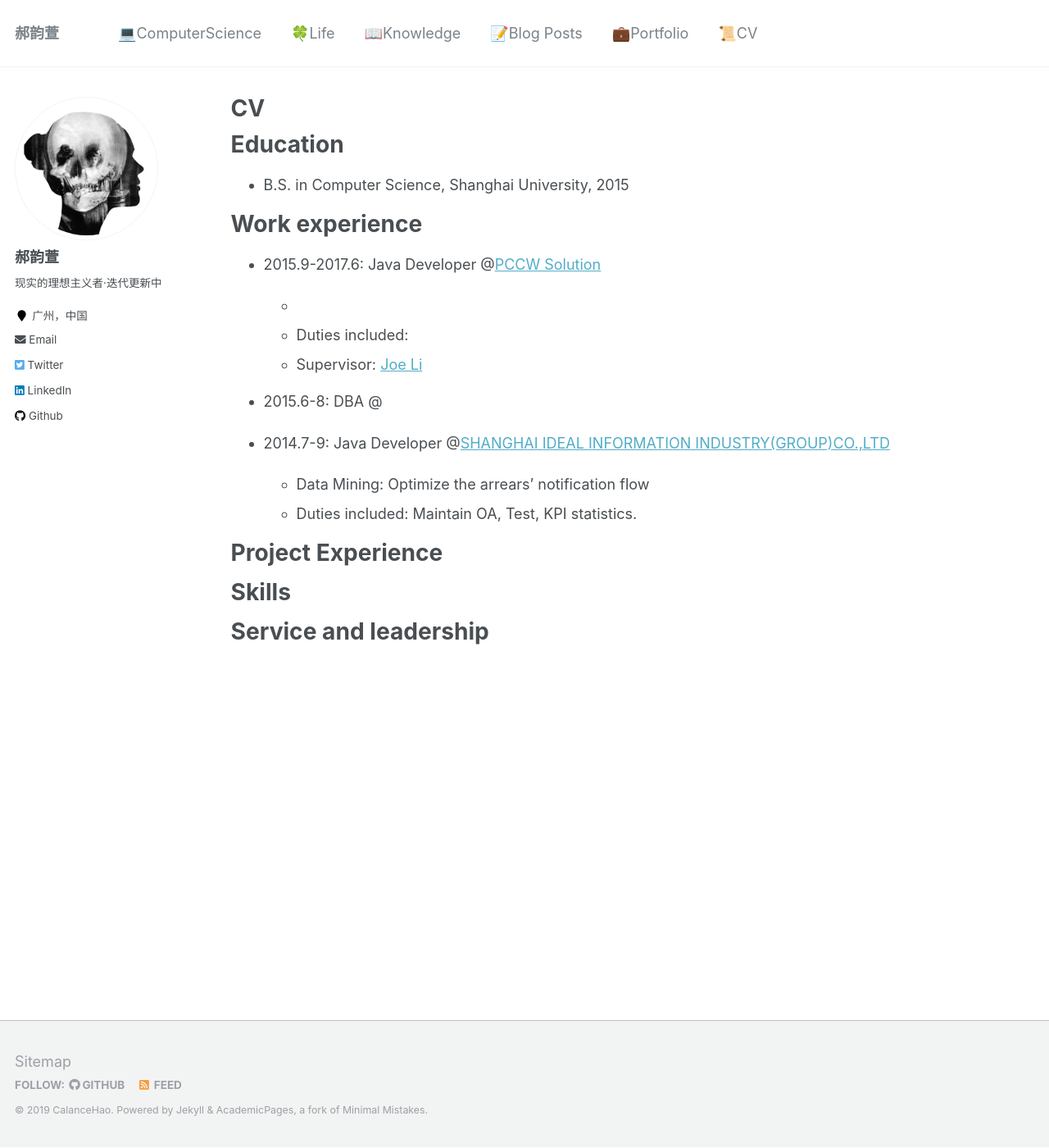
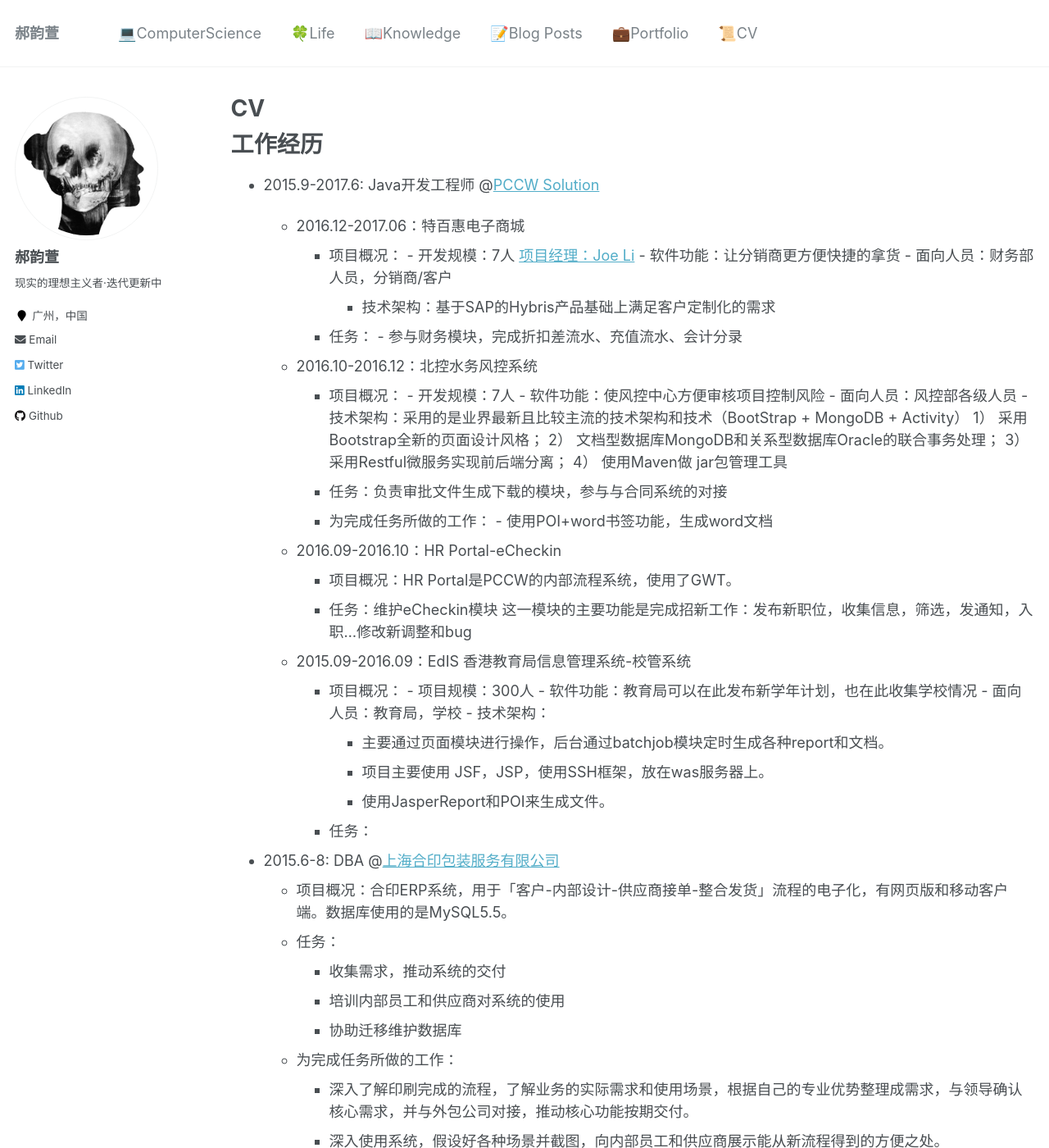
Before and after one commit to CalanceHao/CalanceHao.Github.io, a Jekyll site: the page built from _pages/cv.md, in a window 1280 px wide and 1400 px high. Shown: the whole window at 82% size. Built offline with Jekyll 4.4.1, drawn with Linux system fonts in a browser that asks for light colours; some of the changed text lies outside the part shown.

Commit message:
add project details

```diff
--- a/_pages/cv.md
+++ b/_pages/cv.md
@@ -9,32 +9,75 @@
 
 {% include base_path %}
 
-Education
+
+工作经历
 ======
-* B.S. in Computer Science, Shanghai University, 2015
+* 2015.9-2017.6: Java开发工程师 @[PCCW Solution](https://www.linkedin.com/company/pccw-solutions-limited-official-company-page/)
 
-Work experience
+  * 2016.12-2017.06：特百惠电子商城
+	 - 项目概况：
+	 	- 开发规模：7人 [项目经理：Joe Li](https://www.linkedin.com/in/joe-li-99a22a117/)
+	 	- 软件功能：让分销商更方便快捷的拿货
+	 	- 面向人员：财务部人员，分销商/客户
+		- 技术架构：基于SAP的Hybris产品基础上满足客户定制化的需求
+	 - 任务：
+	 	- 参与财务模块，完成折扣差流水、充值流水、会计分录
+
+  * 2016.10-2016.12：北控水务风控系统
+  	 - 项目概况：
+	 	- 开发规模：7人
+	 	- 软件功能：使风控中心方便审核项目控制风险
+	 	- 面向人员：风控部各级人员
+		- 技术架构：采用的是业界最新且比较主流的技术架构和技术（BootStrap + MongoDB + Activity）
+			1） 采用Bootstrap全新的页面设计风格；
+			2） 文档型数据库MongoDB和关系型数据库Oracle的联合事务处理；
+			3） 采用Restful微服务实现前后端分离；
+			4） 使用Maven做 jar包管理工具
+	 - 任务：负责审批文件生成下载的模块，参与与合同系统的对接
+	 - 为完成任务所做的工作：
+	 	- 使用POI+word书签功能，生成word文档
+
+  * 2016.09-2016.10：HR Portal-eCheckin
+  	 - 项目概况：HR Portal是PCCW的内部流程系统，使用了GWT。
+	 - 任务：维护eCheckin模块
+	 		这一模块的主要功能是完成招新工作：发布新职位，收集信息，筛选，发通知，入职...修改新调整和bug
+
+  * 2015.09-2016.09：EdIS 香港教育局信息管理系统-校管系统
+  	 - 项目概况：
+  	 	- 项目规模：300人
+		- 软件功能：教育局可以在此发布新学年计划，也在此收集学校情况
+		- 面向人员：教育局，学校
+		- 技术架构：
+			- 主要通过页面模块进行操作，后台通过batchjob模块定时生成各种report和文档。
+			- 项目主要使用 JSF，JSP，使用SSH框架，放在was服务器上。
+			- 使用JasperReport和POI来生成文件。
+	 - 任务：
+
+* 2015.6-8: DBA @[上海合印包装服务有限公司](https://www.linkedin.com/company/上海合印网络科技有限公司/about/)
+	- 项目概况：合印ERP系统，用于「客户-内部设计-供应商接单-整合发货」流程的电子化，有网页版和移动客户端。数据库使用的是MySQL5.5。
+	- 任务：
+		- 收集需求，推动系统的交付
+		- 培训内部员工和供应商对系统的使用
+		- 协助迁移维护数据库
+	- 为完成任务所做的工作：
+		- 深入了解印刷完成的流程，了解业务的实际需求和使用场景，根据自己的专业优势整理成需求，与领导确认核心需求，并与外包公司对接，推动核心功能按期交付。
+		- 深入使用系统，假设好各种场景并截图，向内部员工和供应商展示能从新流程得到的方便之处。
+		- 为数据库的迁移查找资料，准备数据，展示风险和优劣帮助领导决策
+
+* 2014.7-9: Java开发(实习) @[上海理想信息产业有限公司](https://www.linkedin.com/company/上海理想信息产业-集团-有限公司/about/)
+  - 测试新功能：手工测试，截图
+  - 数据挖掘分析 催欠流程的优化
+	- 当时的场景：
+		- 外部：预付费用户欠款情况需要改善，要求给出方案
+		- 自我：此前从未使用过相关技术
+	- 需要完成的任务：与负责这个流程的员工一同完成，限期一周
+	- 采取的行动：
+		1. 马上查找学习数据挖掘技术，选定Weka来完成任务。
+		2. 对照数据分类结果和实际业务，与同事讨论，得出数据&结论。
+		3. 做成PPT展示
+	- 最终的结果：领导认可了方案，实际款项回收情况有改善。
+	- 自身的感受：自信 相信任何问题都是可以被解决的
+
+教育经历
 ======
-* 2015.9-2017.6: Java Developer @[PCCW Solution](https://www.linkedin.com/company/pccw-solutions-limited-official-company-page/)
-
-
-  *
-  * Duties included:
-  * Supervisor: [Joe Li](https://www.linkedin.com/in/joe-li-99a22a117/)
-
-* 2015.6-8: DBA @[]()
-
-* 2014.7-9: Java Developer @[SHANGHAI IDEAL INFORMATION INDUSTRY(GROUP)CO.,LTD](https://www.linkedin.com/company/上海理想信息产业-集团-有限公司/about/)
-  * Data Mining: Optimize the arrears' notification flow
-  * Duties included: Maintain OA, Test, KPI statistics.
-
-Project Experience
-=====
-
-
-Skills
-======
-
-
-Service and leadership
-======
+* 2011-2015 上海大学 计算机科学与技术 工学学士
```
